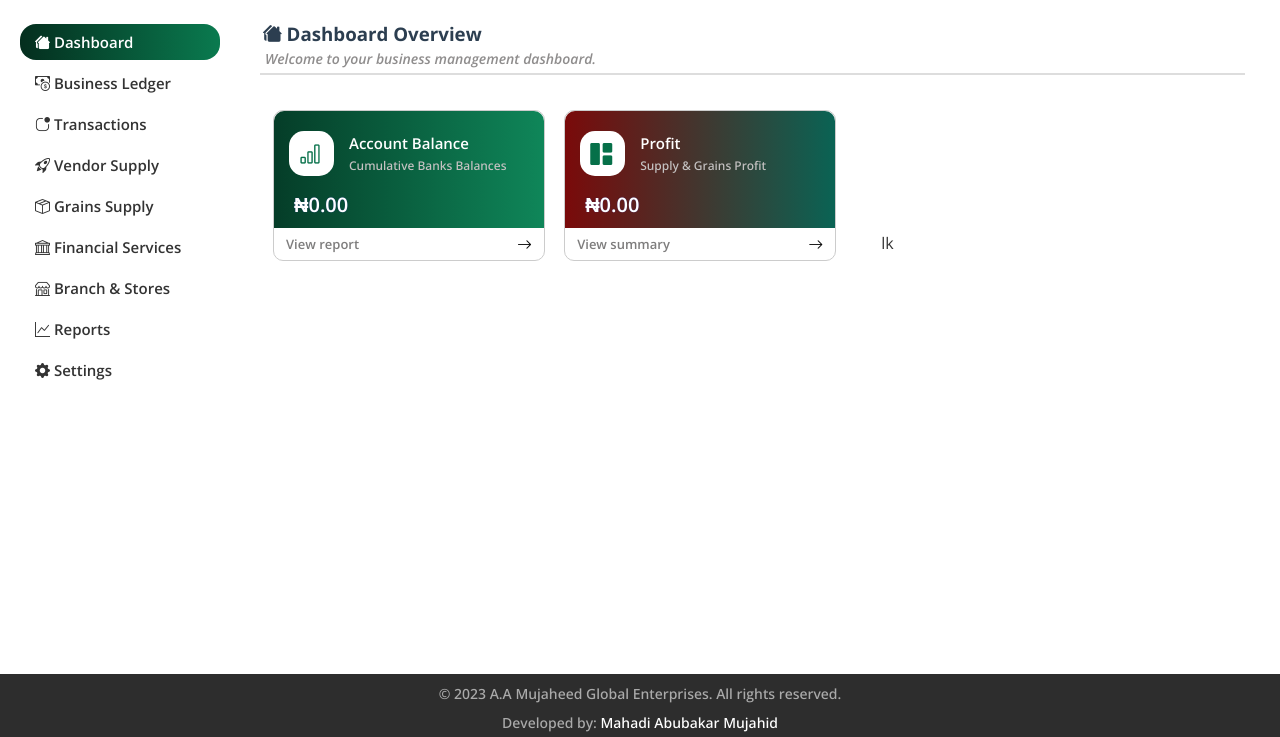
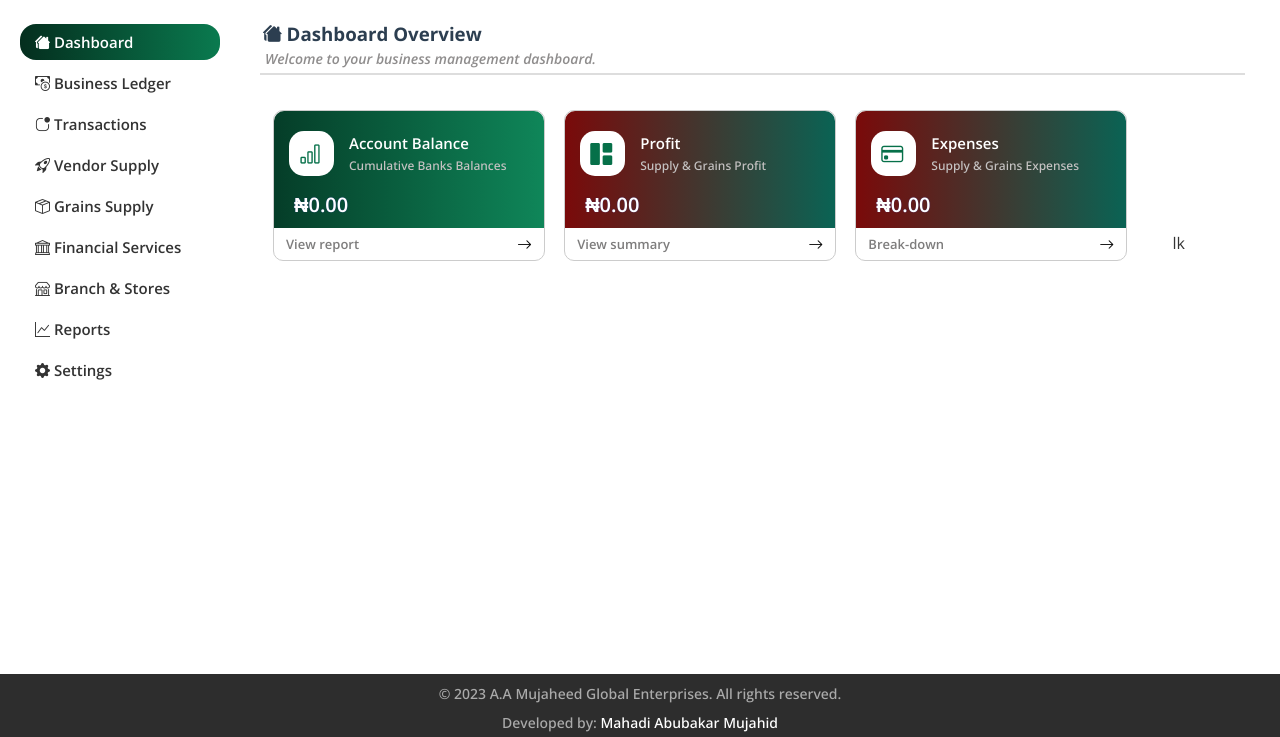
Before and after one commit to realmah06/new-project, a plain HTML site: page dashboard.html in a window 1280 px wide. Shown: the part 63-800 px from the top of the page. Drawn offline with nearby package versions, Linux system fonts and the light colour scheme.

Commit message:
Update dashboard.html

```diff
--- a/dashboard.html
+++ b/dashboard.html
@@ -117,6 +117,27 @@
                         </a>
                     </div>
 
+                    <div class="card">
+                        <div class="card-header profit">
+                            <div class="titles">
+                                <div class="icon"><span><i class="bi bi-credit-card"></i></span></div>
+                                <div class="title-details">
+                                    <h4>Expenses</h4>
+                                    <small>Supply & Grains Expenses</small>
+                                </div>
+                            </div>
+                            <div class="amount">
+                                ₦0.00
+                            </div>
+                        </div>
+                        <a href="#">
+                            <div class="card-footer">
+                            <p>Break-down</p>
+                            <span><i class="bi bi-arrow-right"></i></span>
+                        </div>
+                        </a>
+                    </div>
+
                 </div>
                 <div class="left-side">
                     lk
```
